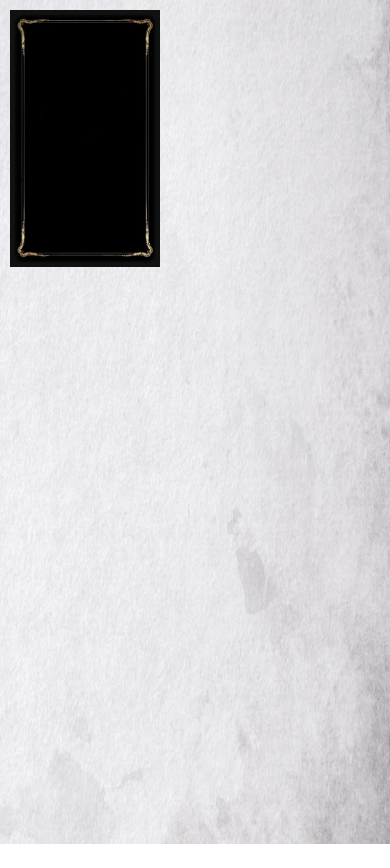
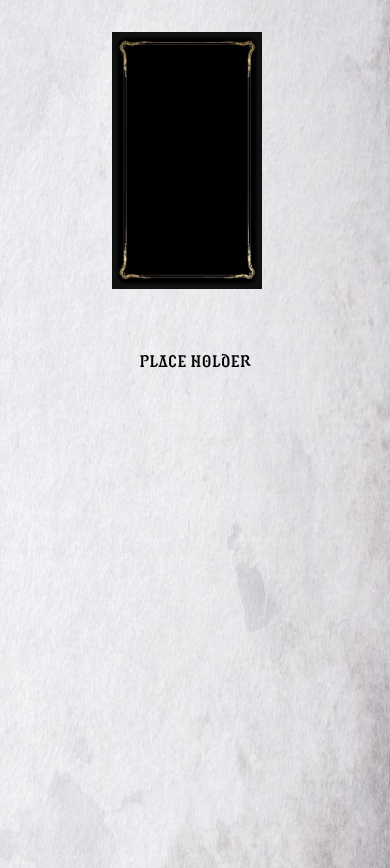
Before and after one commit to tomcorsi/KultTaroticumRoller, a React (Create React App) app: page / in a window 390 px wide. Before the commit the page ends 844 px from the top, so only its background shows below. Built offline with nearby package versions, Linux system fonts and the light colour scheme.

Commit message:
style: added styling to all components

```diff
--- a/src/App.css
+++ b/src/App.css
@@ -1,6 +1,8 @@
 .App {
   min-height: 100vh;
   display: flex;
+  align-items: flex-start;
+  padding: 12px 16px;
   font-size: calc(10px + 2vmin);
   color: black;
   text-align: center;
@@ -9,3 +11,39 @@
 .App-link {
   color: #61dafb;
 }
+
+@media (max-width: 640px) {
+  .App {
+    flex-direction: column;
+    align-items: center;
+    gap: 16px;
+  }
+  .App > * {
+    width: 100%;
+    box-sizing: border-box;
+  }
+}
+.CenterArea {
+  display: flex;
+  align-items: flex-start;
+  gap: 8px;
+  margin: 0 auto;
+  flex: 1 1 auto;
+  justify-content: center;
+}
+
+.CenterArea > *:first-child {
+  flex: 0 0 auto;
+}
+
+.CenterArea > *:last-child {
+  flex: 1 1 auto;
+  min-width: 0;
+  display: flex;
+  justify-content: center;
+  align-items: center;
+  max-width: 480px;
+  padding: 8px 12px;
+  box-sizing: border-box;
+  text-align: left;
+}
--- a/src/App.js
+++ b/src/App.js
@@ -4,6 +4,7 @@ import { CardContainer } from './components/cardContainer';
 import { Deck } from './components/deck';
 import { tarotList } from './resources/tarotList';
 import { draw5Tarots } from './components/helpers/drawCards';
+import { DescriptionsContainer } from './components/descriptionContainer';
 
 function App() {
   const [tarots, setTarots] = useState([]);
@@ -18,7 +19,10 @@ function App() {
   return (
     <div className="App">
       <Deck tellFortune={tellFortune} />
-      {areTarotsDrawn ? <CardContainer tarots={tarots} /> : null}
+      <div className="CenterArea">
+        {areTarotsDrawn ? <CardContainer tarots={tarots} /> : null}
+        <DescriptionsContainer />
+      </div>
     </div>
   );
 }
--- a/src/components/basicCard.js
+++ b/src/components/basicCard.js
@@ -4,12 +4,12 @@ import back from '../resources/images/kult-tarot-back.jpg';
 
 export const StyledCard = styled.div`
   position: relative;
-  width: 100%;
+  width: 150px;
   max-width: 150px;
-  flex: 1 1 0;
+  flex: 0 0 150px;
 
   img {
-    width: 100%;
+    width: 150px;
     height: auto;
     display: block;
     object-fit: contain;
--- a/src/components/cardContainer.js
+++ b/src/components/cardContainer.js
@@ -8,7 +8,9 @@ const Container = styled.div`
   flex-direction: column;
   gap: 20px;
   align-items: center;
-  width: 100%;
+  flex: 1 1 auto;
+  min-width: 0;
+  /* background-color: green; */
 `;
 
 const Row = styled.div`
@@ -16,6 +18,8 @@ const Row = styled.div`
   gap: 20px;
   justify-content: center;
   width: 100%;
+  overflow-x: auto;
+  padding-bottom: 4px;
 `;
 
 export const CardContainer = ({ tarots }) => {
--- a/src/components/deck.js
+++ b/src/components/deck.js
@@ -5,8 +5,13 @@ const StyledDeck = styled.div`
   display: flex;
   flex-direction: column;
   justify-content: flex-start;
-  padding: 10px;
+  box-sizing: border-box;
+  padding: 20px;
+  align-items: center;
   flex-shrink: 0;
+  width: auto;
+  margin-right: 16px;
+  /* background-color: yellow; */
 `;
 
 export const Deck = ({ tellFortune }) => {
--- /dev/null
+++ b/src/components/descriptionContainer.js
@@ -0,0 +1,13 @@
+import styled from 'styled-components';
+
+const StyledDescriptionContainer = styled.div`
+  /* background-color: brown; */
+`;
+
+export const DescriptionsContainer = () => {
+  return (
+    <StyledDescriptionContainer>
+      <p>Place holder</p>
+    </StyledDescriptionContainer>
+  );
+};
```
Also changed, not shown: src/resources/descriptions.js (added, +23 -0 lines).
